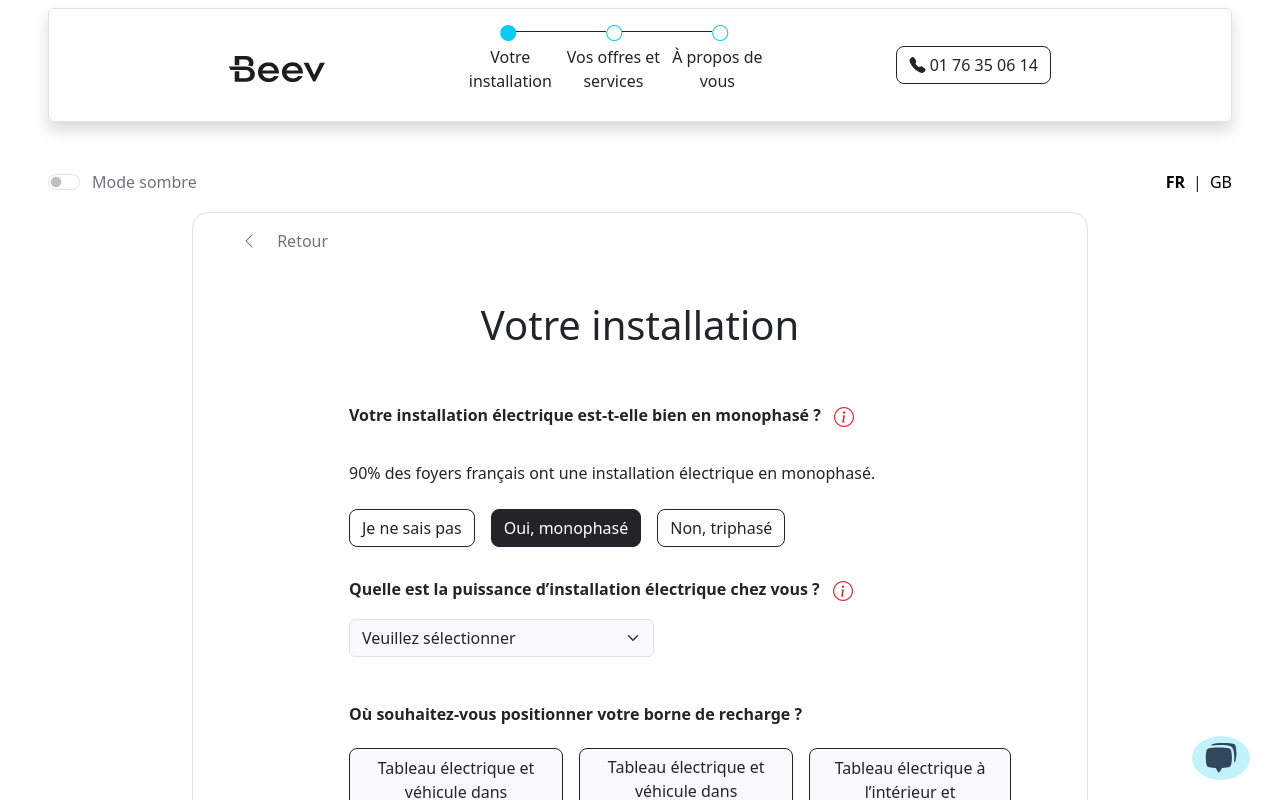
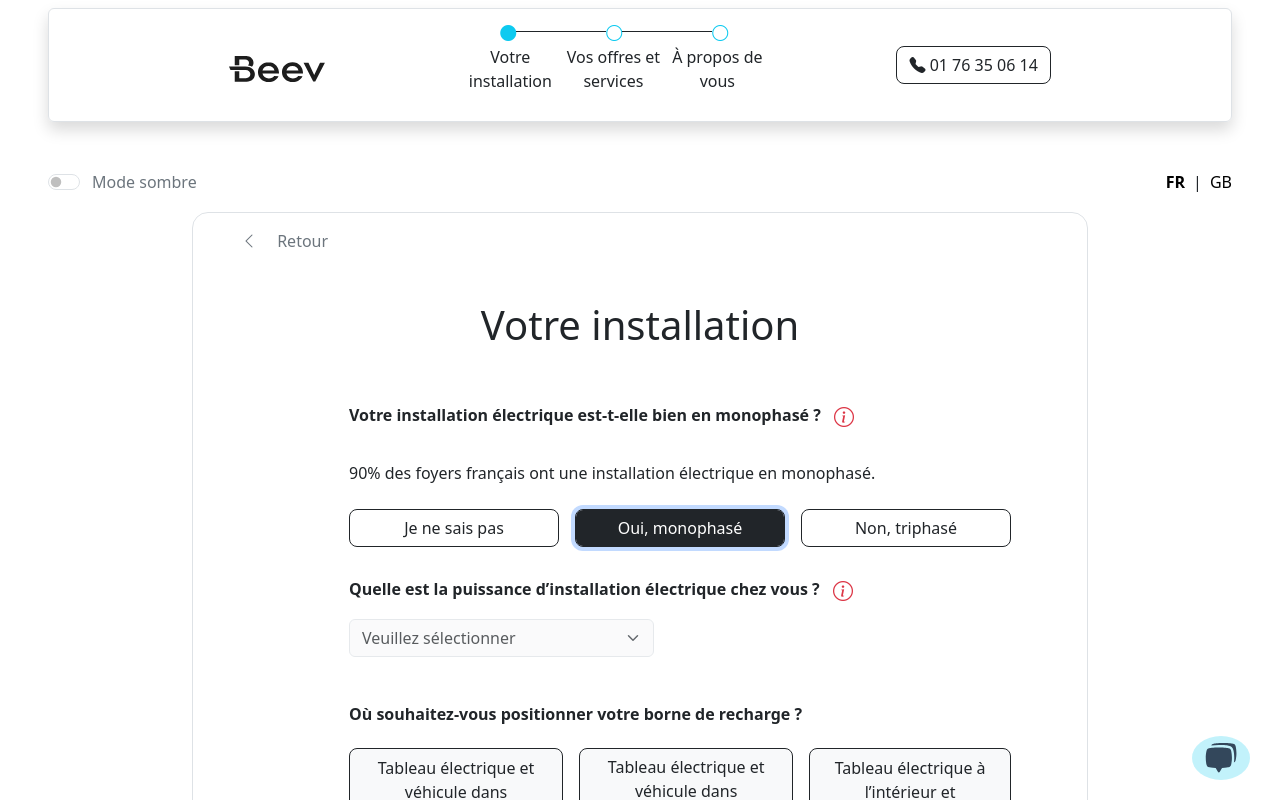
Before and after one commit to pbrats/Client-Onboarding-Form, an Angular app: page /step1 in a window 1280 px wide. Both pictures are taken after a click on the button "Oui, monophasé". Built offline with nearby package versions, Linux system fonts and the light colour scheme.

Commit message:
form creation with form controls and validators required css change on buttons if the form is invalid select option validators added upon condition get value of the selection upon change error flags added savings the selected button to sessionstorage so that it can be reloaded on navigation

```diff
--- a/src/app/component/step1/step1.component.css
+++ b/src/app/component/step1/step1.component.css
@@ -3,3 +3,6 @@
     margin-right: 20vh;
     margin-left: auto;
 }
+.bi-x-lg{
+    font-size: 1.5rem;
+}
--- a/src/app/component/step1/step1.component.html
+++ b/src/app/component/step1/step1.component.html
@@ -17,6 +17,7 @@
                 }
             </h1>
             <div class="container mx-5">
+                <form (submit)="onSubmit()" [formGroup]="step1Form">
                 <h6 class="fw-bold">
                     @if(language ==='french'){
                     Votre installation électrique est-t-elle bien en monophasé ?
@@ -61,31 +62,27 @@
                     90% of French homes have a single-phase electrical installation.
                     }
                 </p>
+                <div class="form-group">
                 <div style="display: flex; flex-direction: row; justify-content:flex-start;">
-                    <button class="btn btn-outline-dark rounded rounded-3 me-3" [class.active]="buttonDontKnow"
-                        (click)="clickedDontKnow()">
-                        @if(language ==='french'){
-                        Je ne sais pas
-                        }@else if(language ==='english') {
-                        I don't know
-                        }
+                    <!-- [class.active]="buttonDontKnow  (click)="clickedDontKnow()"-->
+                    <button type="button" class="form-control btn  {{invalidFlag1 ?'btn-outline-danger':'btn-outline-dark'}} rounded rounded-3 me-3" [class.active]="step1Form.get('selectedButton')?.value === 'buttonDontKnow'"
+                      (click)="onClick('buttonDontKnow')" name="installation">
+                        {{language ==='french'? ' Je ne sais pas':' I don`t know'}}
                     </button>
-                    <button class="btn btn-outline-dark rounded rounded-3 me-3" [class.active]="buttonYes"
-                        (click)="clickedYes()">
-                        @if(language ==='french'){
-                        Oui, monophasé
-                        }@else if(language ==='english') {
-                        Yes, single phase
-                        }
-                    </button>
-                    <button class="btn btn-outline-dark rounded rounded-3 me-3" [class.active]="buttonNo"
-                        (click)="clickedNo()">
-                        @if(language ==='french'){
-                        Non, triphasé
-                        }@else if(language ==='english') {
-                        No, three-phase
-                        }
-                    </button>
+                    <!-- [class.active]="buttonYes (click)="clickedYes()" -->
+                        <button type="button" class="form-control btn {{invalidFlag1 ?'btn-outline-danger':'btn-outline-dark'}} rounded rounded-3 me-3" [class.active]="step1Form.get('selectedButton')?.value === 'buttonYes'"
+                        (click)="onClick('buttonYes')" name="installation" >
+                        {{language ==='french'? ' Oui, monophasé':' Yes, single phase'}}
+                        </button>
+                         <!-- [class.active]="buttonNo (click)="clickedNo()" -->
+                        <button type="button" class="form-control btn {{invalidFlag1 ?'btn-outline-danger':'btn-outline-dark'}} rounded rounded-3 me-3" [class.active]="step1Form.get('selectedButton')?.value === 'buttonNo'"
+                        (click)="onClick('buttonNo')" name="installation" >
+                        {{language ==='french'? 'Non, triphasé':'No, three-phase'}}
+                        </button>
+                    </div>
+                    <!-- @if(step1Form.get('installation')?.hasError('required') ){
+                       error
+                    } -->
                 </div>
                 @if(buttonYes || buttonNo){
                 <h6 class="fw-bold mt-4 mb-2">
@@ -134,9 +131,11 @@
                     </div>
                 </div>
                 }
+                <div class="form-group">
                 @if(buttonYes){
-                <select class="form-select mb-5 {{darkTheme?'bg-secondary bg-opacity-75':'bg-light'}}" aria-label="selectYes" style="width:45%">
-                    <option selected>
+                    <!-- {{darkTheme?'bg-secondary bg-opacity-75':''}} -->
+                <select class="form-select mb-5 {{ invalidFlag1_yes ?'bg-danger bg-opacity-50':'bg-light opacity-75'}} {{darkTheme?'bg-secondary bg-opacity-75':''}}"  aria-label="selectYes" formControlName="selectYes" style="width:45%" (change)="onSelectionChangeYes($event)">
+                    <option selected disabled>
                         @if(language ==='french'){
                         Veuillez sélectionner
                         }@else if(language ==='english') {
@@ -157,8 +156,9 @@
                 </select>
                 }
                 @if(buttonNo){
-                <select class="form-select mb-5 {{darkTheme?'bg-secondary bg-opacity-75':'bg-light'}}" aria-label="selectNo" style="width:45%">
-                    <option selected>
+                    <!-- {{darkTheme?'bg-secondary bg-opacity-75':'bg-light'}}  -->
+                <select class="form-select mb-5 {{ invalidFlag1_no ?'bg-danger bg-opacity-50':'bg-light opacity-75'}}" aria-label="selectNo" formControlName="selectNo" style="width:45%" (change)="onSelectionChangeNo($event)">
+                    <option selected disabled>
                         @if(language ==='french'){
                         Veuillez sélectionner
                         }@else if(language ==='english') {
@@ -183,6 +183,7 @@
                     </option>
                 </select>
                 }
+                </div>
                 <h6 class="fw-bold my-4">
                     @if(language ==='french'){
                     Où souhaitez-vous positionner votre borne de recharge ?
@@ -192,7 +193,7 @@
 
                 </h6>
                 <div style="display: flex; flex-direction: row; justify-content:flex-start;">
-                    <button class="btn btn-outline-dark {{darkTheme?'btn-secondary':'btn-light'}} rounded rounded-3 me-3" [class.active]="buttonSame"
+                    <button type="button" class="btn {{invalidFlag2 ?'bg-danger bg-opacity-50':'btn-outline-dark'}} {{darkTheme?'btn-secondary':'btn-light'}} rounded rounded-3 me-3" [class.active]="buttonSame"
                         (click)="clickedSame()">
                         <p style="display: flex; flex-direction: column; justify-content:space-between;">
                             @if(language ==='french'){
@@ -244,7 +245,7 @@
                                 stroke-linecap="round" stroke-linejoin="round"></path>
                         </svg>
                     </button>
-                    <button class="btn btn-outline-dark {{darkTheme?'btn-secondary':'btn-light'}}  rounded rounded-3 me-3"
+                    <button type="button" class="btn {{invalidFlag2 ?'bg-danger bg-opacity-50':'btn-outline-dark'}} {{darkTheme?'btn-secondary':'btn-light'}}  rounded rounded-3 me-3"
                         [class.active]="buttonDifferent" (click)="clickedDifferent()">
                         <p style="display: flex; flex-direction: column; justify-content:space-between;">
                             @if(language ==='french'){
@@ -300,7 +301,7 @@
                                 stroke-linecap="round" stroke-linejoin="round"></path>
                         </svg>
                     </button>
-                    <button class="btn btn-outline-dark {{darkTheme?'btn-secondary':'btn-light'}} rounded rounded-3 me-3" [class.active]="buttonOut"
+                    <button type="button" class="btn {{invalidFlag2 ?'bg-danger bg-opacity-50':'btn-outline-dark'}} {{darkTheme?'btn-secondary':'btn-light'}} rounded rounded-3 me-3" [class.active]="buttonOut"
                         (click)="clickedOut()">
                         <p style="display: flex; flex-direction: column; justify-content:space-between;">
                             @if(language ==='french'){
@@ -372,7 +373,7 @@
                     </small>
                 </p>
                 <div style="display: flex; flex-direction: row; justify-content:flex-start;">
-                    <button class="btn btn-outline-dark rounded rounded-3 me-3" [class.active]="buttonWall"
+                    <button type="button" class="btn {{invalidFlag3 ?'btn-outline-danger':'btn-outline-dark'}} rounded rounded-3 me-3" [class.active]="buttonWall"
                         (click)="clickedWall()">
                         <!-- <i class="bi bi-graph-down me-2"></i> -->
                         <svg width="18" height="27" viewBox="0 0 18 27" fill="none" xmlns="http://www.w3.org/2000/svg">
@@ -389,7 +390,7 @@
                         Yes, on a wall
                         }
                     </button>
-                    <button class="btn btn-outline-dark rounded rounded-3" [class.active]="buttonStand"
+                    <button type="button" class="btn {{invalidFlag3 ?'btn-outline-danger':'btn-outline-dark'}} rounded rounded-3" [class.active]="buttonStand"
                         (click)="clickedStand()">
                         <!-- <i class="bi bi-modem me-2"></i> -->
                         <img class="me-1" src="../../assets/images/buttonimage.png"
@@ -409,7 +410,7 @@
                     }
                 </h6>
                 <div style="display: flex; flex-direction: row; justify-content:flex-start;">
-                    <button class="btn btn-outline-dark rounded rounded-3 me-3" [class.active]="buttonDontKnowMeters"
+                    <button type="button" class="btn {{invalidFlag4 ?'btn-outline-danger':'btn-outline-dark'}} rounded rounded-3 me-3" [class.active]="buttonDontKnowMeters"
                         (click)="clickedDontKnowMeters()">
                         @if(language ==='french'){
                         Je ne sais pas
@@ -417,7 +418,7 @@
                         I don't know
                         }
                     </button>
-                    <button class="btn btn-outline-dark rounded rounded-3 me-3" [class.active]="button0Meters"
+                    <button type="button" class="btn {{invalidFlag4 ?'btn-outline-danger':'btn-outline-dark'}} rounded rounded-3 me-3" [class.active]="button0Meters"
                         (click)="clicked0Meters()">
                         @if(language ==='french'){
                         0 à 5 mètres
@@ -425,7 +426,7 @@
                         0 to 5 meters
                         }
                     </button>
-                    <button class="btn btn-outline-dark rounded rounded-3 me-3" [class.active]="button5Meters"
+                    <button type="button" class="btn {{invalidFlag4 ?'btn-outline-danger':'btn-outline-dark'}} rounded rounded-3 me-3" [class.active]="button5Meters"
                         (click)="clicked5Meters()">
                         @if(language ==='french'){
                         5 à 10 mètres
@@ -433,7 +434,7 @@
                         5 to 10 meters
                         }
                     </button>
-                    <button class="btn btn-outline-dark rounded rounded-3 me-3" [class.active]="button10Meters"
+                    <button type="button" class="btn {{invalidFlag4 ?'btn-outline-danger':'btn-outline-dark'}} rounded rounded-3 me-3" [class.active]="button10Meters"
                         (click)="clicked10Meters()">
                         @if(language ==='french'){
                         10 à 15 mètres
@@ -441,7 +442,7 @@
                         10 to 15 meters
                         }
                     </button>
-                    <button class="btn btn-outline-dark rounded rounded-3 me-3" [class.active]="button15Meters"
+                    <button type="button" class="btn {{invalidFlag4 ?'btn-outline-danger':'btn-outline-dark'}} rounded rounded-3 me-3" [class.active]="button15Meters"
                         (click)="clicked15Meters()">
                         @if(language ==='french'){
                         15 à 20 mètres
@@ -451,15 +452,23 @@
                     </button>
                 </div>
                 <div class="me-0 my-5" style="display: flex; flex-direction: row; justify-content:flex-end;">
-                    <button class="btn btn-dark" routerLink="/step2" routerLinkActive="active">
+                    <button type="submit" class="btn btn-dark" >
+                        <!-- routerLink="/step2" routerLinkActive="active" -->
                         @if(language ==='french'){
                         Choisir vos offres et services
                         }@else if(language ==='english') {
                         Choose your offers and services
                         }
-                        <i class="bi bi-arrow-right-short"></i></button>
+                        <i class="bi bi-arrow-right-short"></i>
+                    </button>
                 </div>
+            </form>
             </div>
         </div>
+        @if(invalidFlag){
+                <p class="text-danger mb-5">
+                    <i class="bi bi-x-lg"></i>
+                   {{language ==='french'? ' Certaines réponses sont manquantes pour passer à l’étape suivante':' Some answers are missing to move on to the next step'}}</p>
+            }
     </div>
 </div>
--- a/src/app/component/step1/step1.component.ts
+++ b/src/app/component/step1/step1.component.ts
@@ -1,12 +1,13 @@
 import { Component } from '@angular/core';
-import { RouterLink, RouterLinkActive } from '@angular/router';
+import { Router, RouterLink, RouterLinkActive } from '@angular/router';
 import { LanguageService } from '../../service/language.service';
 import { ThemeService } from '../../service/theme.service';
+import { FormBuilder, FormControl, FormGroup, FormsModule, ReactiveFormsModule, Validators } from '@angular/forms';
 
 @Component({
   selector: 'app-step1',
   standalone: true,
-  imports: [RouterLink, RouterLinkActive],
+  imports: [RouterLink, RouterLinkActive, FormsModule, ReactiveFormsModule],
   templateUrl: './step1.component.html',
   styleUrl: './step1.component.css'
 })
@@ -26,44 +27,186 @@ export class Step1Component {
   button15Meters: boolean = false;
   language!: string;
   darkTheme!: boolean;
-  constructor(private languageService: LanguageService, private themeService: ThemeService) { }
-  ngOnInit(){
+  step1Form!: FormGroup;
+  invalidFlag1: boolean = false;
+  invalidFlag1_yes: boolean = false;
+  invalidFlag1_no: boolean = false;
+  invalidFlag2: boolean = false;
+  invalidFlag3: boolean = false;
+  invalidFlag4: boolean = false;
+  invalidFlag: boolean = false;
+  selectedNo: boolean = false;
+  selectedYes: boolean = false;
+  step1value: any;
+  selectedButtonValue:any;
+  constructor(private router: Router, private languageService: LanguageService, private themeService: ThemeService, private formBuilder: FormBuilder) { }
+  ngOnInit() {
     this.themeService.darkTheme$.subscribe(darkTheme => {
       this.darkTheme = darkTheme;
     });
     this.languageService.language$.subscribe(language => {
       this.language = language;
     });
+    this.selectedButtonValue =sessionStorage.getItem("selectedButton");
+    if (this.selectedButtonValue !== null) {
+    this.step1Form = this.formBuilder.group({
+      selectedButton: [this.selectedButtonValue, Validators.required],
+      selectYes: [''],
+      selectNo: ['']
+            // searchData: new FormControl(this.searchQuery || '', [Validators.required, Validators.pattern('[a-zA-Z0-9 ]*'), Validators.minLength(3)])
+
+    });
+    if (this.selectedButtonValue === 'buttonYes') {
+      this.buttonYes = true;
+    } else if (this.selectedButtonValue === 'buttonNo') {
+      this.buttonNo = true;
+    } else {
+      this.buttonDontKnow = true;
+    }
+  } else {
+    this.step1Form = this.formBuilder.group({
+      selectedButton: ['', Validators.required],
+      selectYes: [''],
+      selectNo: [''],
+    });
   }
-  clickedDontKnow(): void {
-    if (this.buttonDontKnow) {
+    // this.setFormValues();
+  }
+  setFormValues() {
+    this.step1Form = new FormGroup({
+      // email: new FormControl("", [Validators.required, Validators.email]),
+      // installation: new FormControl("", Validators.required)
+    });
+  }
+  onSubmit() {
+    this.selectedButtonValue=this.step1Form.get("selectedButton")?.value;
+    console.log("selected button value on submit : ", this.selectedButtonValue);
+    if (this.selectedButtonValue !== '') {
+      sessionStorage.setItem("selectedButton",this.selectedButtonValue);
+    }
+    console.log("selected button on submit : ",this.step1Form.get("selectedButton"));
+    console.log("selectedYES on submit : ",this.step1Form.get("selectedYes"));
+    console.log("selectedNo on submit : ",this.step1Form.get("selectedNo"));
+    this.step1value=this.step1Form;
+    console.log("step1value: ",this.step1value);
+    console.log("value",this.step1Form.value);
+    if (this.step1Form.valid) {
+      this.router.navigate(['step2']);
+    }else{
+      // this.invalidFlag1 = true;
+      // this.invalidFlag2 = true;
+      // this.invalidFlag3 = true;
+      // this.invalidFlag4 = true;
+      // this.invalidFlag = true;
+    }
 
-    } else {// if it is inactive it activates
+    if (!this.buttonDontKnow && !this.buttonNo && !this.buttonYes) {
+      this.invalidFlag1 = true;
+      this.invalidFlag = true;
+    }
+    if(this.buttonNo && !this.selectedNo){
+      this.invalidFlag1_no = true;
+    }
+    if(this.buttonYes && !this.selectedYes){
+      this.invalidFlag1_yes = true;
+    }
+    // if (!this.buttonSame && !this.buttonDifferent && !this.buttonOut) {
+    //   this.invalidFlag2 = true;
+    // }
+    // if (!this.buttonWall && !this.buttonStand) {
+    //   this.invalidFlag3 = true;
+    // }
+    // if (!this.buttonDontKnowMeters && !this.button0Meters && !this.button5Meters && !this.button10Meters && !this.button15Meters) {
+    //   this.invalidFlag4 = true;
+    // }
+    // if (this.invalidFlag1 || this.invalidFlag2 || this.invalidFlag3 || this.invalidFlag4 || this.invalidFlag1_yes || this.invalidFlag1_no) {
+    //   this.invalidFlag = true;
+    // } else {
+    //   this.invalidFlag = false;
+    // }
+    // if (!this.invalidFlag) {
+    //   this.router.navigate(['step2']);
+    // }
+  }
+  onClick(buttonName: string) {
+    this.step1Form.patchValue({
+      selectedButton: buttonName
+    });
+    console.log("selectedButton :", buttonName);
+    if(buttonName == "buttonDontKnow"){
+      console.log("button Dont know");
+      this.step1Form.get('selectYes')?.clearValidators();
+      this.step1Form.get('selectNo')?.clearValidators();
       this.buttonDontKnow = true;
       this.buttonYes = false;
       this.buttonNo = false;
-
-    }
-  }
-  clickedYes(): void {
-    if (this.buttonYes) {
-
-    } else {// if it is inactive it activates
+      // this.invalidFlag1_yes = false;
+      // this.invalidFlag1_no = false;
+    }else if(buttonName == "buttonYes"){
+      this.step1Form.get('selectYes')?.setValidators(Validators.required);
+      this.step1Form.get('selectNo')?.clearValidators();
+      console.log("button Yes");
       this.buttonYes = true;
       this.buttonDontKnow = false;
       this.buttonNo = false;
-
-    }
-  }
-  clickedNo(): void {
-    if (this.buttonNo) {
-
-    } else {// if it is inactive it activates
+      // this.invalidFlag1_no = false;
+      // this.invalidFlag1_yes = false;
+    }else {
+      console.log("button No");
+      this.step1Form.get('selectNo')?.setValidators(Validators.required);
+      this.step1Form.get('selectYes')?.clearValidators();
       this.buttonNo = true;
       this.buttonYes = false;
       this.buttonDontKnow = false;
+    }
+    this.step1Form.get('selectYes')?.updateValueAndValidity();
+    this.step1Form.get('selectNo')?.updateValueAndValidity();
+     this.invalidFlag1 = false;
+  }
+  // clickedDontKnow(): void {
+  //   if (this.buttonDontKnow) {
 
-    }
+  //   } else {// if it is inactive it activates
+  //     this.buttonDontKnow = true;
+  //     this.buttonYes = false;
+  //     this.buttonNo = false;
+  //     this.invalidFlag1 = false;
+  //     this.invalidFlag1_yes = false;
+  //     this.invalidFlag1_no = false;
+  //   }
+  // }
+  // clickedYes(): void {
+  //   if (this.buttonYes) {
+
+  //   } else {// if it is inactive it activates
+  //     this.buttonYes = true;
+  //     this.buttonDontKnow = false;
+  //     this.buttonNo = false;
+  //     this.invalidFlag1 = false;
+  //     this.invalidFlag1_no = false;
+  //   }
+  // }
+  // clickedNo(): void {
+  //   if (this.buttonNo) {
+
+  //   } else {// if it is inactive it activates
+  //     this.buttonNo = true;
+  //     this.buttonYes = false;
+  //     this.buttonDontKnow = false;
+  //     this.invalidFlag1 = false;
+  //     this.invalidFlag1_yes = false;
+  //   }
+  // }
+
+  onSelectionChangeYes(event: any) {
+    this.selectedYes=true;
+    console.log('Selected value Yes:', event.target.value);
+    this.invalidFlag1_yes = false;
+  }
+  onSelectionChangeNo(event: any) {
+    this.selectedNo=true;
+    console.log('Selected value No:', event.target.value);
+      this.invalidFlag1_no = false;
   }
   clickedSame(): void {
     if (this.buttonSame) {
@@ -72,7 +215,7 @@ export class Step1Component {
       this.buttonSame = true;
       this.buttonDifferent = false;
       this.buttonOut = false;
-
+      this.invalidFlag2 = false;
     }
   }
   clickedDifferent(): void {
@@ -82,7 +225,7 @@ export class Step1Component {
       this.buttonDifferent = true;
       this.buttonSame = false;
       this.buttonOut = false;
-
+      this.invalidFlag2 = false;
     }
   }
   clickedOut(): void {
@@ -92,7 +235,7 @@ export class Step1Component {
       this.buttonOut = true;
       this.buttonDifferent = false;
       this.buttonSame = false;
-
+      this.invalidFlag2 = false;
     }
   }
   clickedWall(): void {
@@ -101,6 +244,7 @@ export class Step1Component {
     } else {// if it is inactive it activates
       this.buttonWall = true;
       this.buttonStand = false;
+      this.invalidFlag3 = false;
     }
   }
   clickedStand(): void {
@@ -109,6 +253,7 @@ export class Step1Component {
     } else { // if it is inactive it activates
       this.buttonStand = true;
       this.buttonWall = false;
+      this.invalidFlag3 = false;
     }
   }
   clickedDontKnowMeters(): void {
@@ -120,7 +265,7 @@ export class Step1Component {
       this.button5Meters = false;
       this.button10Meters = false;
       this.button15Meters = false;
-
+      this.invalidFlag4 = false;
     }
   }
   clicked0Meters(): void {
@@ -132,7 +277,7 @@ export class Step1Component {
       this.button10Meters = false;
       this.button15Meters = false;
       this.buttonDontKnowMeters = false;
-
+      this.invalidFlag4 = false;
     }
   }
   clicked5Meters(): void {
@@ -144,7 +289,7 @@ export class Step1Component {
       this.buttonDontKnowMeters = false;
       this.button10Meters = false;
       this.button15Meters = false;
-
+      this.invalidFlag4 = false;
     }
   }
   clicked10Meters(): void {
@@ -156,7 +301,7 @@ export class Step1Component {
       this.button5Meters = false;
       this.buttonDontKnowMeters = false;
       this.button15Meters = false;
-
+      this.invalidFlag4 = false;
     }
   }
   clicked15Meters(): void {
@@ -168,7 +313,7 @@ export class Step1Component {
       this.button5Meters = false;
       this.button10Meters = false;
       this.buttonDontKnowMeters = false;
-
+      this.invalidFlag4 = false;
     }
   }
 }
```
Also changed, not shown: src/assets/images/b circle.svg (added).
